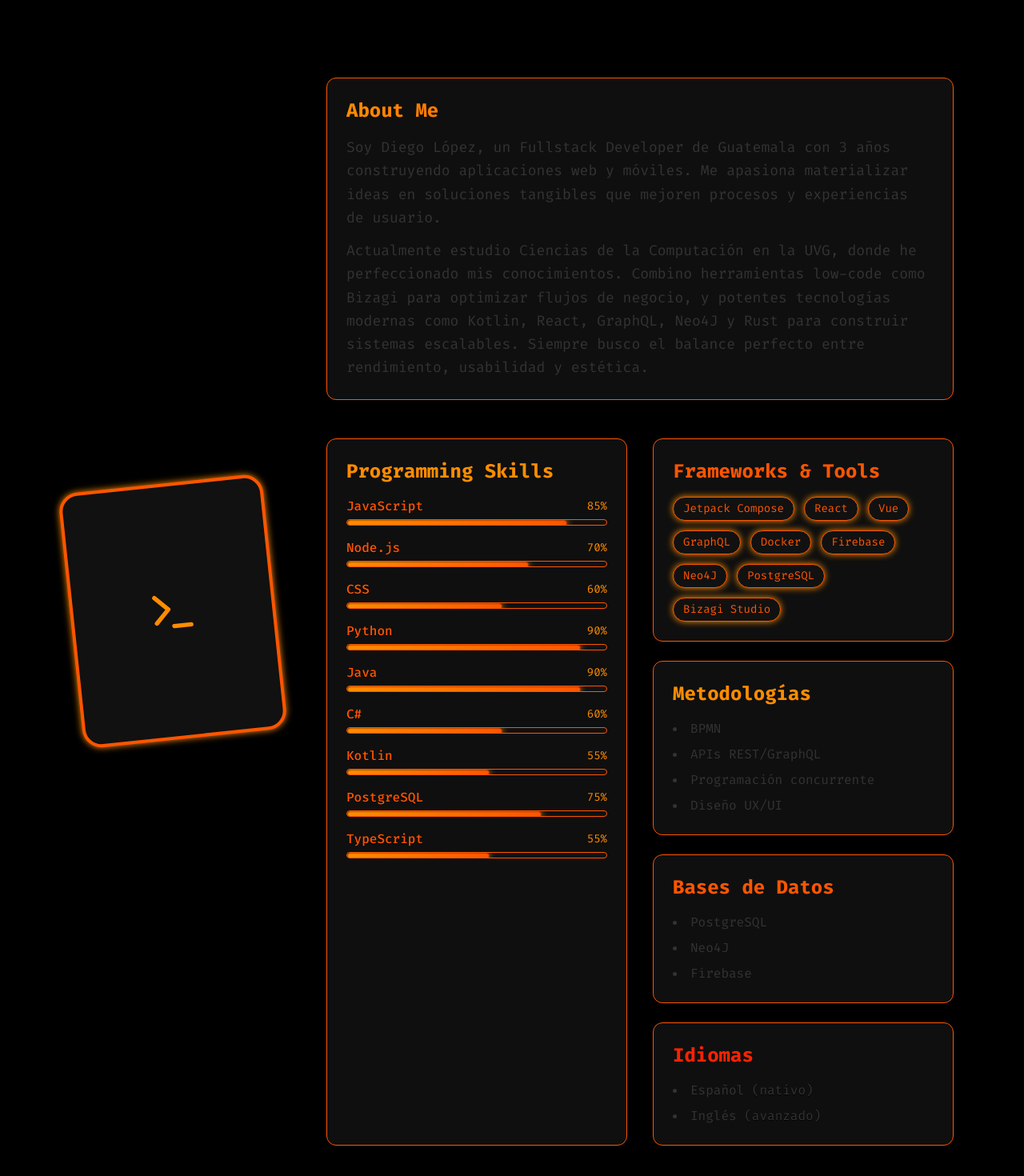
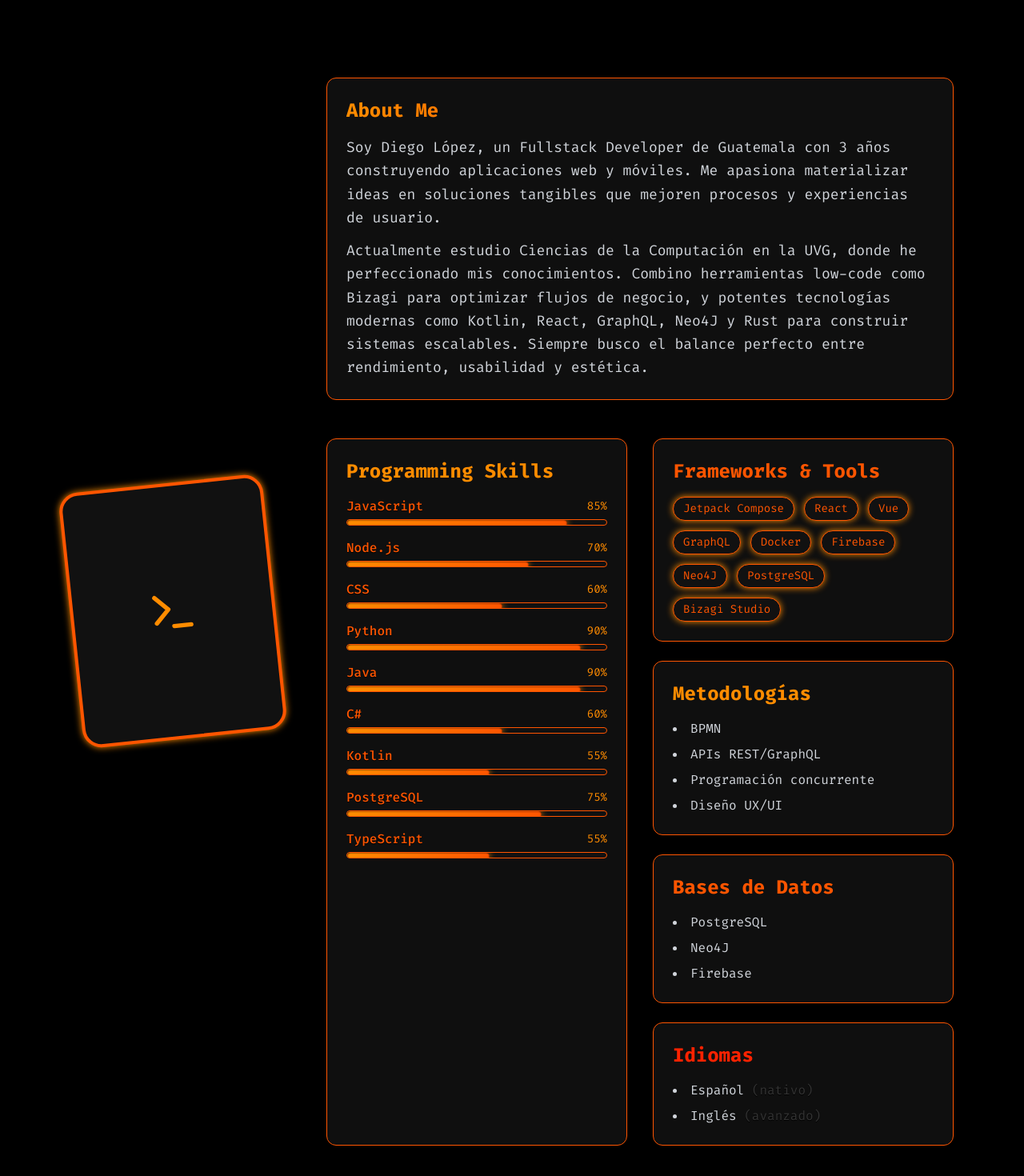
Before and after one commit to dlop6/portafolio, a React (Vite) app: page / in a window 1280 px wide. Shown: the part 839-2309 px from the top of the page at 80% size. Built offline with nearby package versions, Linux system fonts and the light colour scheme.

Commit message:
fuentes cambiadas

```diff
--- a/src/components/sections/About/About.jsx
+++ b/src/components/sections/About/About.jsx
@@ -30,12 +30,12 @@ export default function About() {
             title="About Me"
             colorClass="bg-clip-text text-transparent bg-gradient-to-r from-primaryStart via-primaryMid to-primaryEnd font-mono"
           >
-            <p className="text-lg leading-relaxed mb-3 font-mono text-neutralLight">
+            <p className="text-lg leading-relaxed mb-3 font-mono text-gray-300">
               Soy Diego López, un Fullstack Developer de Guatemala con 3 años construyendo
               aplicaciones web y móviles. Me apasiona materializar ideas en soluciones tangibles que
               mejoren procesos y experiencias de usuario.
             </p>
-            <p className="text-lg leading-relaxed font-mono text-neutralLight">
+            <p className="text-lg leading-relaxed font-mono text-gray-300">
               Actualmente estudio Ciencias de la Computación en la UVG, donde he perfeccionado mis
               conocimientos. Combino herramientas low-code como Bizagi para optimizar flujos de
               negocio, y potentes tecnologías modernas como Kotlin, React, GraphQL, Neo4J y Rust para
@@ -90,7 +90,7 @@ export default function About() {
 
               {/* Metodologías */}
               <CardSection title="Metodologías" colorClass="text-primaryStart font-mono">
-                <ul className="list-disc list-inside space-y-2 text-neutralLight">
+                <ul className="list-disc list-inside space-y-2 text-gray-300">
                   {metodologias.map((m) => (
                     <li key={m}>{m}</li>
                   ))}
@@ -99,7 +99,7 @@ export default function About() {
 
               {/* Bases de Datos */}
               <CardSection title="Bases de Datos" colorClass="text-primaryMid font-mono">
-                <ul className="list-disc list-inside space-y-2 text-neutralLight">
+                <ul className="list-disc list-inside space-y-2 text-gray-300">
                   {basesDatos.map((db) => (
                     <li key={db}>{db}</li>
                   ))}
@@ -108,7 +108,7 @@ export default function About() {
 
               {/* Idiomas */}
               <CardSection title="Idiomas" colorClass="text-primaryEnd font-mono">
-                <ul className="list-disc list-inside space-y-2 text-neutralLight">
+                <ul className="list-disc list-inside space-y-2 text-gray-300">
                   {idiomas.map((idioma) => (
                     <li key={idioma.nombre}>
                       {idioma.nombre}{' '}
```
